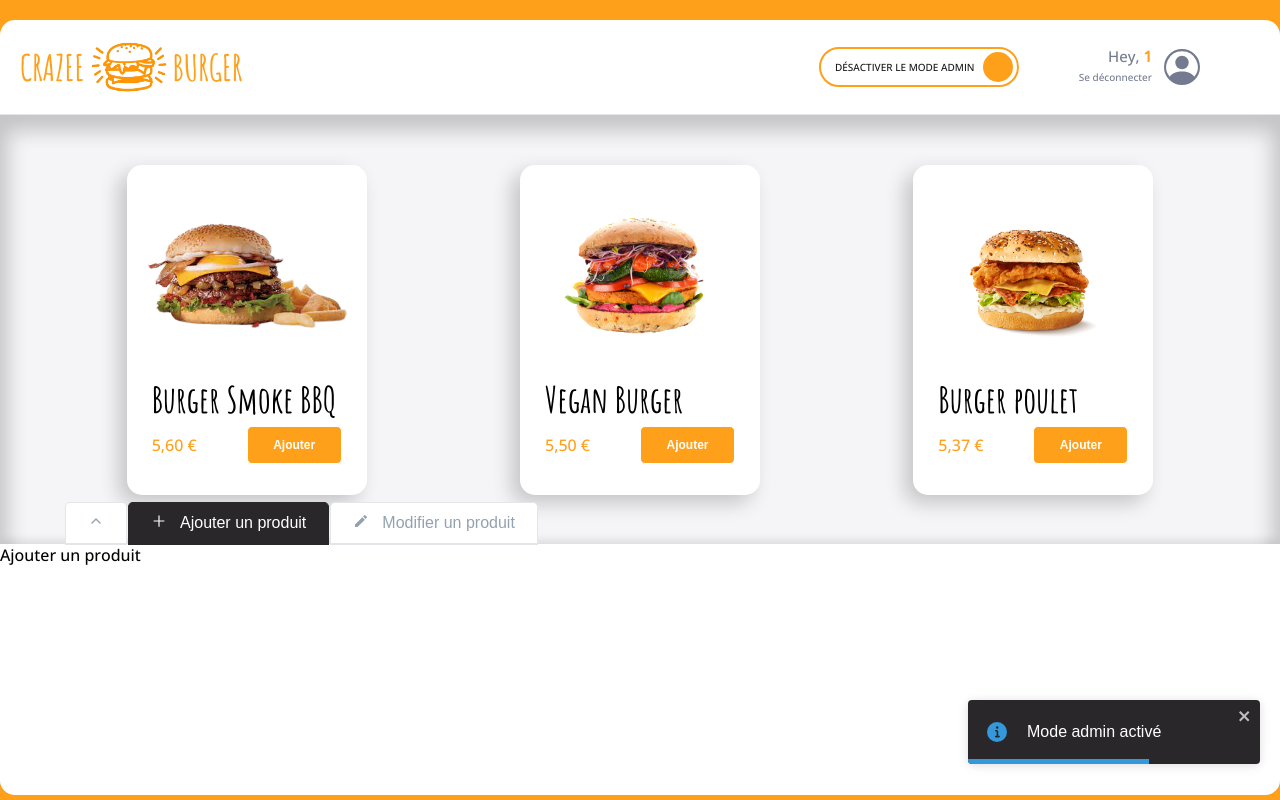
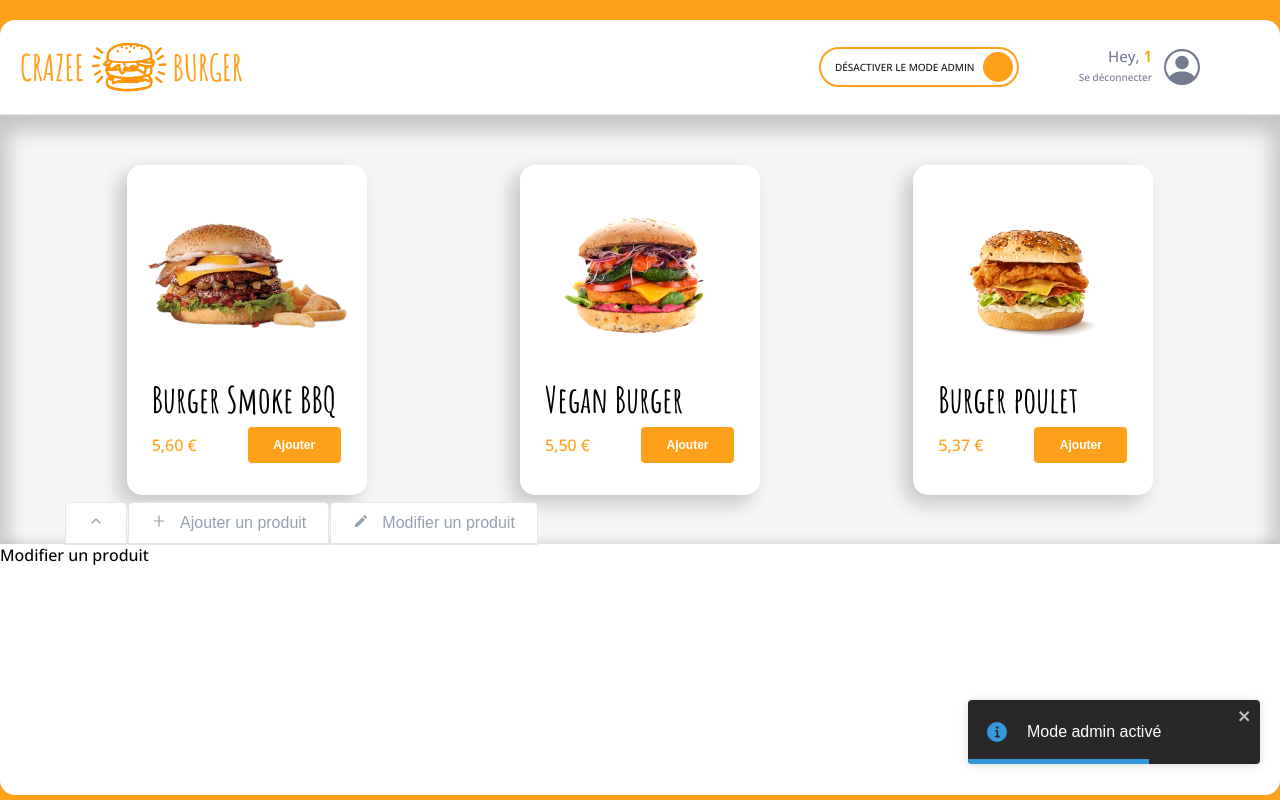
Before and after one commit to Ovgodd/crazee-burger, a React (Create React App) app: page /order/1 in a window 1280 px wide. Both pictures are taken after a click on the label 918 px from the left and 67 px from the top of the page. Built offline with nearby package versions, Linux system fonts and the light colour scheme; grey boxes are pictures that could not be loaded.

Commit message:
♻️ F07: MENU > ADMIN > replace int index to string index for selectedTab

```diff
--- a/src/components/pages/order/Admin/AdminPanel.js
+++ b/src/components/pages/order/Admin/AdminPanel.js
@@ -8,7 +8,7 @@ export default function AdminPanel() {
   return (
     <AdminPanelStyled>
       <span>
-        {selectedTab === 2 ? "Ajouter un produit" : "Modifier un produit"}
+        {selectedTab === "add" ? "Ajouter un produit" : "Modifier un produit"}
       </span>
     </AdminPanelStyled>
   );
--- a/src/components/pages/order/Admin/AdminTabs.js
+++ b/src/components/pages/order/Admin/AdminTabs.js
@@ -29,16 +29,16 @@ export default function AdminTabs() {
         onClick={openPanel}
       />
       <Tab
-        className={selectedTab === 2 ? "tab2" : "tab2-close"}
+        className={selectedTab === "add" ? "tab2" : "tab2-close"}
         Icon={<AiOutlinePlus />}
         label={"Ajouter un produit"}
-        onClick={() => selectTab(2)}
+        onClick={() => selectTab("add")}
       />
       <Tab
-        className={selectedTab === 3 ? "tab3" : "tab3-close"}
+        className={selectedTab === "edit" ? "tab3" : "tab3-close"}
         Icon={<MdModeEditOutline />}
         label={"Modifier un produit"}
-        onClick={() => selectTab(3)}
+        onClick={() => selectTab("edit")}
       />
     </AdminTabsStyled>
   );
--- a/src/context/OrderContext.js
+++ b/src/context/OrderContext.js
@@ -5,6 +5,6 @@ export default createContext({
   setIsCollapsed: () => {},
   isAdmin: false,
   setIsAdmin: () => {},
-  selectedTab: 2,
+  selectedTab: "add",
   setSelectedTab: () => {},
 });
```
